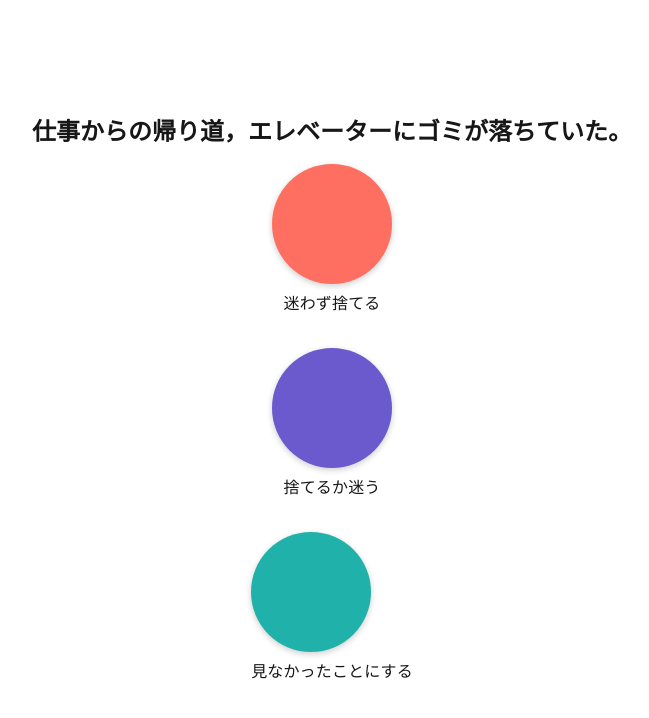
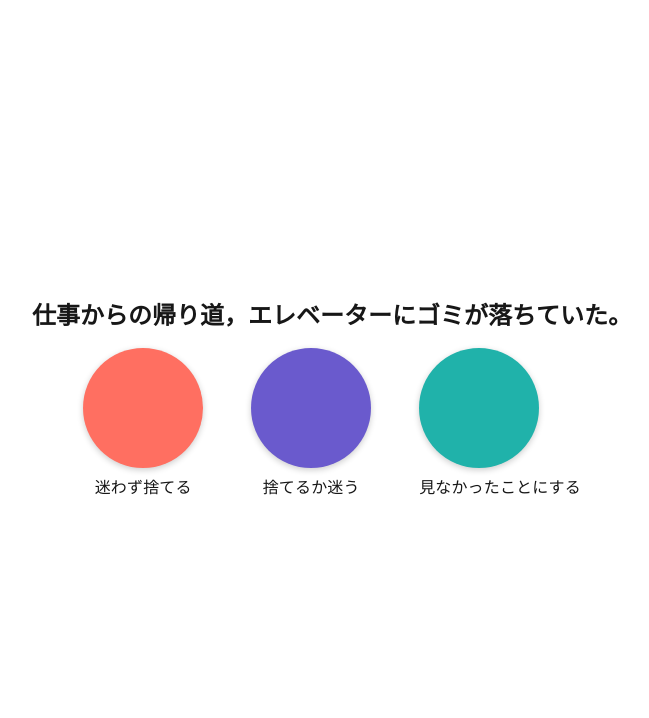
Before and after one commit to Ryosuke-A/sustainable-diagnosis, a Next.js app: page / in a window 1280 px wide. Shown: the top 718 px of the page, without its empty margins (308-957 px from the left). Built offline with nearby package versions, Linux system fonts and the light colour scheme.

Commit message:
すまほとWEB で別に

```diff
--- a/src/components/Question.tsx
+++ b/src/components/Question.tsx
@@ -20,7 +20,18 @@ export default function Question({ text, choices, onAnswer }: QuestionProps) {
       <Typography variant="h5" fontWeight="bold" sx={{ mb: 2 }}>
         {text}
       </Typography>
-      <Box sx={{ display: 'flex', flexDirection: 'column', gap: 4, alignItems: 'center' }}>
+      <Box
+        sx={{
+          display: 'flex',
+          flexDirection: {
+            xs: 'column',  // スマホ画面サイズでは縦並び
+            sm: 'row'      // タブレット以上では横並び
+          },
+          gap: 6,
+          justifyContent: 'center',
+          alignItems: 'center',
+        }}
+      >
         {choices.map((choice, index) => (
           <Box
             key={index}
```
